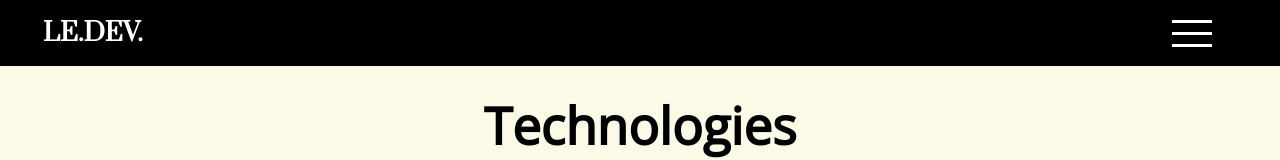
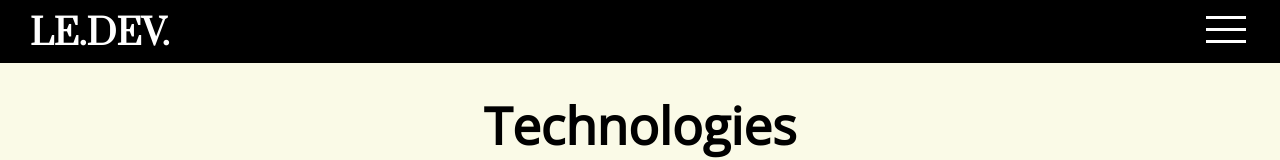
Before and after one commit to LuisTerceroIII/le.dev., a React (Create React App) app: page /technologies in a window 1280 px wide. Shown: the top 160 px of the page. Built offline with nearby package versions, Linux system fonts and the light colour scheme.

Commit message:
update header

```diff
--- a/src/components/Footer/Footer.css
+++ b/src/components/Footer/Footer.css
@@ -5,7 +5,6 @@
     display: flex;
     align-content: center;
     justify-content: center;
-
     right: 0;
     bottom: 0;
     left: 0;
--- a/src/components/Footer/Footer.js
+++ b/src/components/Footer/Footer.js
@@ -2,8 +2,10 @@ import React from 'react';
 import FooterView from "./FooterView";
 
 const Footer = () => {
+
+    const year = new Date().getFullYear();
     return (
-      <FooterView/>
+      <FooterView year={year}/>
     );
 };
 
--- a/src/components/Footer/FooterView.js
+++ b/src/components/Footer/FooterView.js
@@ -1,11 +1,12 @@
 import React from "react";
 import "./Footer.css";
 
-const FooterView = () => {
+const FooterView = ({year}) => {
+
   return (
     <footer className="footer-container">
       <h6 className="footer-copyright-disclaimer">
-        © 2022 Copyright:{" "}
+        © {year} Copyright:{" "}
         <a
           className={"footer-link-name"}
           href={
--- a/src/components/Header/Header.css
+++ b/src/components/Header/Header.css
@@ -2,40 +2,39 @@
 .header {
     display: grid;
     grid-template-columns: .3fr 1fr .3fr .3fr;
-    grid-template-rows:.3fr 1fr 1fr ;
-    min-height: 5vh;
-    max-height: 7vh;
+    grid-template-rows:.1fr 1fr 1fr ;
+    height: 20px;
     background-color: #000000;
     z-index:3;
-    padding-top: 3%;
-    padding-bottom: 1%;
+    padding-top: 23px;
+    padding-bottom: 20px;
     transition: all 1s ease-out;
     align-content: center;
-    position: fixed;
+    position: absolute;
     min-width: 100%;
     overflow: visible;
 }
 
 .header-open {
     background-color: #080908;
-    min-height: 100vh;
+    height: 100vh;
     transition: all 1s ease-in;
     overflow: scroll;
-
-
 }
-
 .container-logo-compo {
     font-family: 'Prata', serif;
+    padding: 0px;
+    margin: 0px;
 }
 
 .logo {
-    font-size: 7.5vw;
-    margin-left: 15%;
+    font-size: 35px;
+    margin-left: 30px;
     grid-column: 1 / 3;
     grid-row: 1 / 2;
     align-self: center;
     color: #FFFFFF;
+    margin-top: 25px;
 }
 .list-menu-container {
     padding-bottom: 5%;
@@ -65,18 +64,17 @@
 }
 .hamburger-button {
     z-index: 2;
-    position: relative;
-    grid-column: 3 / 4;
+    grid-column: 5;
     grid-row: 1 / 2;
-    align-self: center;
+    margin-right: 30px;
+    margin-top: 20px;
 }
 
 
 .menu-items-container {
     display: none;
     font-family: 'Prata', serif;
-    font-size: 9vw;
-    line-height: 15vw;
+    font-size: 60px;
     margin-left: 5%;
     list-style: none;
     grid-column: 1 / 3;
@@ -96,15 +94,9 @@
     color: white;
 }
 
-@media screen and (min-width: 500px) {
+@media screen and (max-width: 758px) {
 
-    .header {
-        min-height: 4vh;
-        max-height: 5vh;
-        padding: 1%;
-    }
-
-    .header-open {
+   /*  .header-open {
         background-color: #080908;
         min-height: 100vh;
         transition: all 1s ease-in;
@@ -118,8 +110,8 @@
     }
     .logo {
         font-size: 25px;
-    }
-    .hamburger-button {
+    } */
+/*     .hamburger-button {
         z-index: 2;
         position: relative;
         grid-column: 4 / 5;
@@ -127,8 +119,13 @@
         align-self: center;
         max-width: fit-content;
         justify-self: center;
+    } */
+    .logo {
+        font-size: 24px;
     }
-
+    .hamburger-button {
+       margin-top: 15px;
+    }
     .menu-items-container {
         font-size: clamp(4vw, 5vw, 6vw);
         line-height: 8vw;
```
Also changed, not shown: 1 other file (tests, documents, lock files or other folders).
